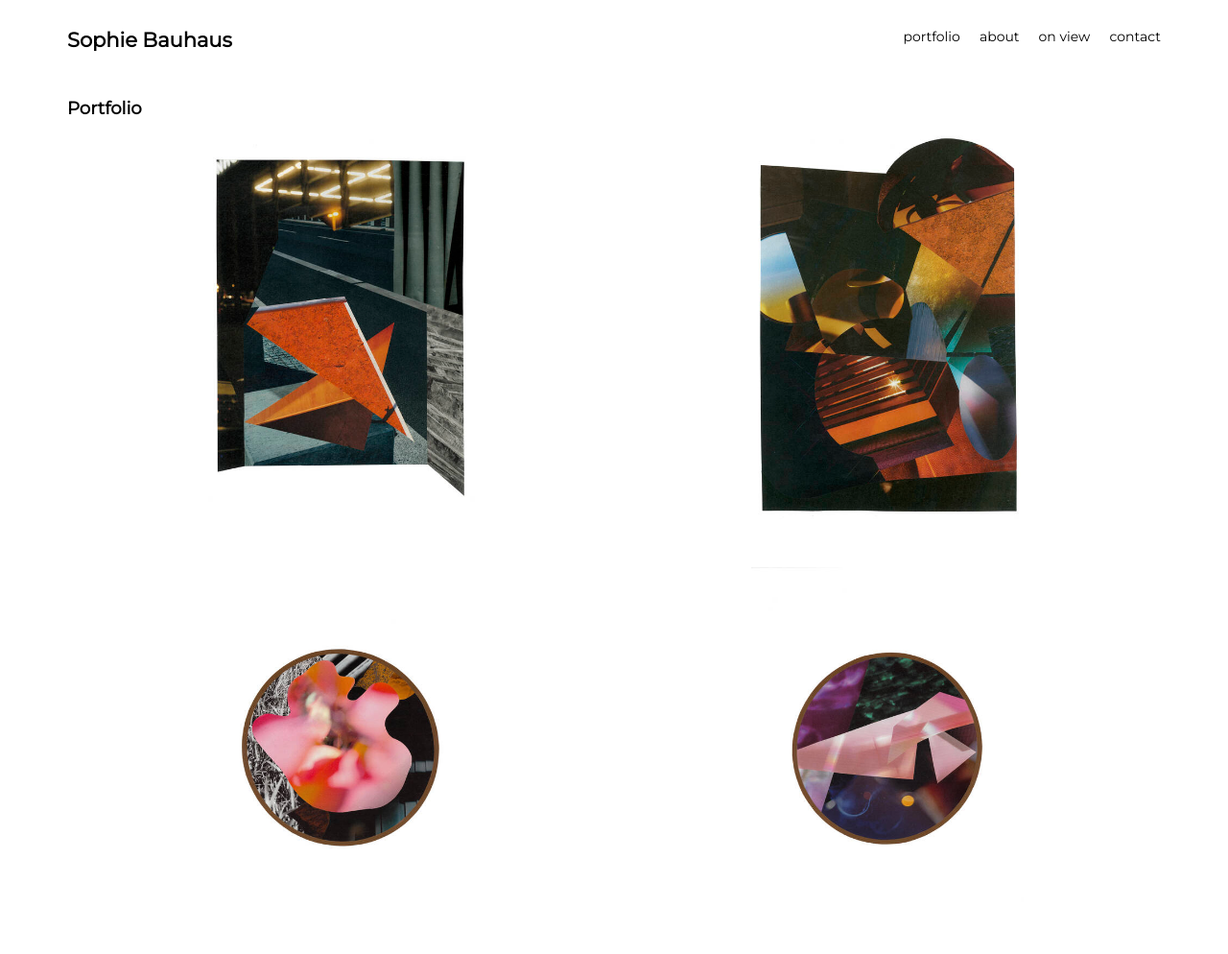
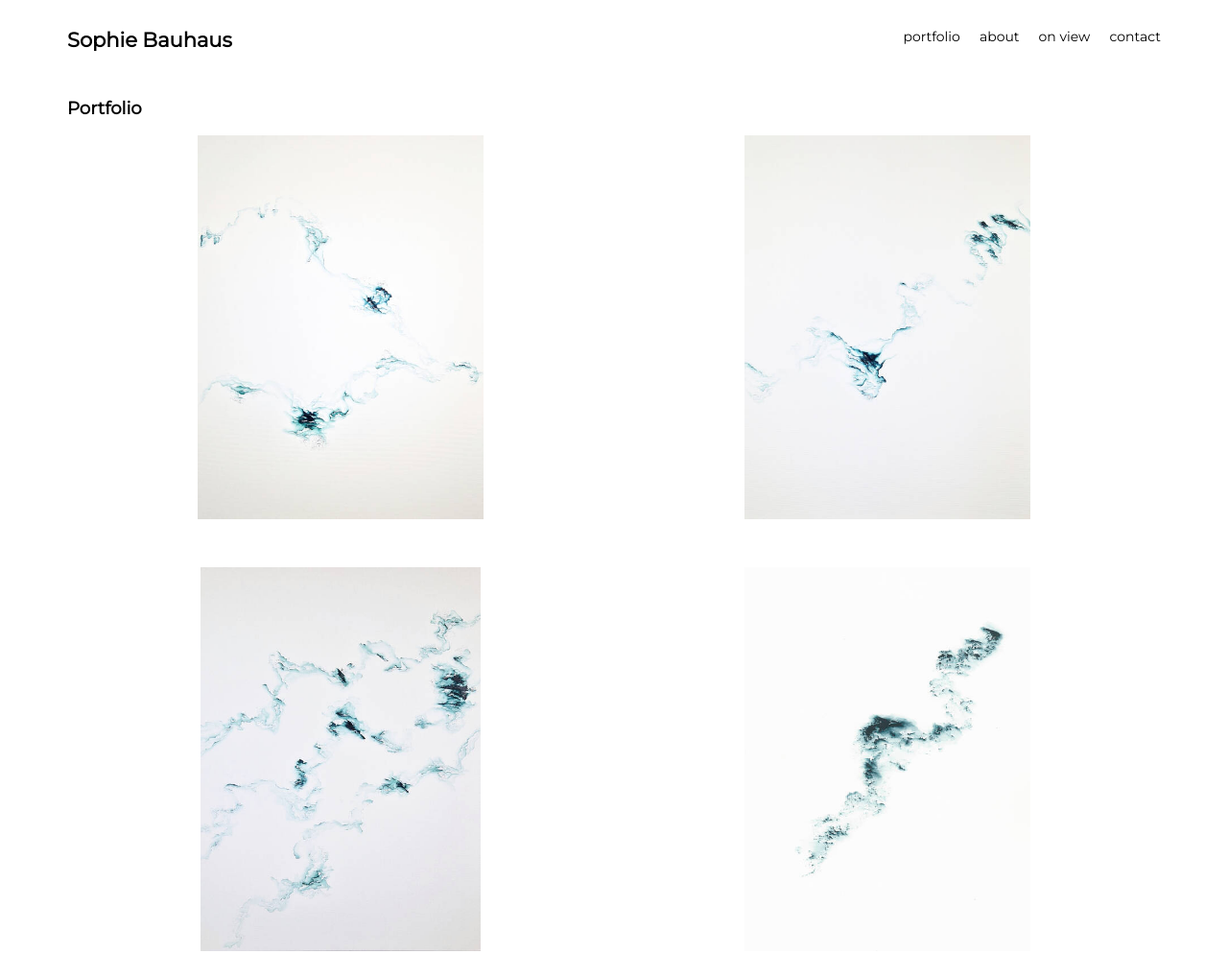
Before and after one commit to luddwichr/artbauhauss, a plain HTML site: page index.html in a window 1280 px wide. Shown: the top 994 px of the page at 96% size. Drawn offline with Linux system fonts and the light colour scheme.

Commit message:
add new images

```diff
--- a/index.html
+++ b/index.html
@@ -63,17 +63,20 @@
                 <h2>About</h2>
                 <div id="about-content" class="row">
                     <div id="about-me" class="column">
-                        In my work I am concerned with questions of control and transformation.
-                        I am interested in the dynamic between the desire to determine the outcome of a process and the
-                        inability to decide upon certain results.
+                        <span>
+                        In her work Sophie Bauhaus is concerned with questions of control and transformation.
+                        She is interested in the dynamics between the desire to determine the outcome of a process and the inability to decide upon certain results.
                         Holding on to existing structures opposes change and transformation.
-                        Both on the individual and personal level, as well as on the societal level, we are subjects to
-                        change
-                        and transformation constantly.
-                        On both levels there is an ongoing conflict between forces that try to remain in existing
-                        realities, and
-                        forces that are willing to take risks in order to advance.
-                        Surrendering to this fact and the engagement in this reality form the core of my creative work.
+                        Both on the individual and personal level, as well as on the societal level, everybody and everything is subject to change and transformation constantly.
+                        On both levels there is an ongoing conflict between forces that try to remain in existing realities, and forces that are willing to take risks in order to advance.
+                        Surrendering to this fact and the engagement in this reality form the core of her creative work.
+                        </span>
+                        <p>
+                        Sophie Bauhaus is looking at experiences made in a society,which is still dominated by this conflict between forces committed to avoid change and forces that seek to improve the situation of the disadvantaged.
+                        More specifically, she is looking at the painful confrontation with patriarchal society from a feminist perspective.
+                        In her current series she is working on the visualisation of emotions and anxieties, to explore how they look like and what forms and colours they take.
+                        And also to find out how a better place could look like.
+                        </p>
                     </div>
                     <div id="portrait-loader" class="loader-container">
                         <div class="loader"></div>
--- a/main.js
+++ b/main.js
@@ -1,4 +1,94 @@
 const galleryItems = [
+	{
+		title: 'This is What You Loose #8',
+		size: '80x60 cm',
+		style: 'oil on canvas',
+		description: '',
+		year: 2023,
+		image_path: 'sophiebauhaus_thisiswhatyouloose8-2.jpg',
+		sold: false
+	},
+	{
+		title: 'This is What You Loose #8',
+		size: '80x60 cm',
+		style: 'oil on canvas',
+		description: '',
+		year: 2023,
+		image_path: 'sophiebauhaus_thisiswhatyouloose8-1.jpg',
+		sold: false
+	},
+	{
+		title: 'This is What You Loose #7',
+		size: '80x60 cm',
+		style: 'oil on canvas',
+		description: '',
+		year: 2023,
+		image_path: 'sophiebauhaus_thisiswhatyouloose7.jpg',
+		sold: false
+	},
+	{
+		title: 'This is What You Loose #1',
+		size: '40x30 cm',
+		style: 'oil on paper',
+		description: '',
+		year: 2022,
+		image_path: 'sophiebauhaus_thisiswhatyouloose1.jpg',
+		sold: false
+	},
+	{
+		title: 'This is What You Loose #2',
+		size: '40x30 cm',
+		style: 'oil on paper',
+		description: '',
+		year: 2022,
+		image_path: 'sophiebauhaus_thisiswhatyouloose2.jpg',
+		sold: false
+	},
+	{
+		title: 'This is What You Loose #3',
+		size: '40x30 cm',
+		style: 'oil on paper',
+		description: '',
+		year: 2022,
+		image_path: 'sophiebauhaus_thisiswhatyouloose3.jpg',
+		sold: true
+	},
+	{
+		title: 'This is What You Loose #5',
+		size: '40x30 cm',
+		style: 'oil on paper',
+		description: '',
+		year: 2022,
+		image_path: 'sophiebauhaus_thisiswhatyouloose5.jpg',
+		sold: true
+	},
+	{
+		title: 'This is What You Loose #6',
+		size: '40x30 cm',
+		style: 'oil on paper',
+		description: '',
+		year: 2022,
+		image_path: 'sophiebauhaus_thisiswhatyouloose6.jpg',
+		sold: true
+	},
+	{
+		title: 'This is What You Loose #4',
+		size: '40x30 cm',
+		style: 'oil on paper',
+		description: '',
+		year: 2022,
+		image_path: 'sophiebauhaus_thisiswhatyouloose4.jpg',
+		sold: false
+	},
+	{
+		title: 'Falling Endlessly #1',
+		size: '40x30 cm',
+		style: 'oil on paper',
+		description: '',
+		year: 2022,
+		image_path: 'sophiebauhaus_fallingendlessly1.jpg',
+		sold: false
+	},
 	{
         title: 'Light #1',
         size: '42x29.7 cm',
@@ -123,69 +213,6 @@ const galleryItems = [
 		description: '',
 		year: 2020,
 		image_path: 'sophiebauhaus_lostinspace2.jpg',
-		sold: false
-	},
-	{
-		title: 'This is What You Loose #1',
-		size: '40x30 cm',
-		style: 'oil on paper',
-		description: '',
-		year: 2022,
-		image_path: 'sophiebauhaus_thisiswhatyouloose1.jpg',
-		sold: false
-	},
-	{
-		title: 'This is What You Loose #2',
-		size: '40x30 cm',
-		style: 'oil on paper',
-		description: '',
-		year: 2022,
-		image_path: 'sophiebauhaus_thisiswhatyouloose2.jpg',
-		sold: false
-	},
-	{
-		title: 'This is What You Loose #3',
-		size: '40x30 cm',
-		style: 'oil on paper',
-		description: '',
-		year: 2022,
-		image_path: 'sophiebauhaus_thisiswhatyouloose3.jpg',
-		sold: false
-	},
-	{
-		title: 'This is What You Loose #4',
-		size: '40x30 cm',
-		style: 'oil on paper',
-		description: '',
-		year: 2022,
-		image_path: 'sophiebauhaus_thisiswhatyouloose4.jpg',
-		sold: false
-	},
-	{
-		title: 'This is What You Loose #5',
-		size: '40x30 cm',
-		style: 'oil on paper',
-		description: '',
-		year: 2022,
-		image_path: 'sophiebauhaus_thisiswhatyouloose5.jpg',
-		sold: true
-	},
-	{
-		title: 'This is What You Loose #6',
-		size: '40x30 cm',
-		style: 'oil on paper',
-		description: '',
-		year: 2022,
-		image_path: 'sophiebauhaus_thisiswhatyouloose6.jpg',
-		sold: true
-	},
-	{
-		title: 'Falling Endlessly #1',
-		size: '40x30 cm',
-		style: 'oil on paper',
-		description: '',
-		year: 2022,
-		image_path: 'sophiebauhaus_fallingendlessly1.jpg',
 		sold: false
 	},
 	{
```
Also changed, not shown: images/large/sophiebauhaus_thisiswhatyouloose7.jpg (added), images/large/sophiebauhaus_thisiswhatyouloose8-1.jpg (added), images/large/sophiebauhaus_thisiswhatyouloose8-2.jpg (added), images/medium/sophiebauhaus_thisiswhatyouloose7.jpg (added), images/medium/sophiebauhaus_thisiswhatyouloose8-1.jpg (added), images/medium/sophiebauhaus_thisiswhatyouloose8-2.jpg (added), images/small/sophiebauhaus_thisiswhatyouloose7.jpg (added), images/small/sophiebauhaus_thisiswhatyouloose8-1.jpg (added), images/small/sophiebauhaus_thisiswhatyouloose8-2.jpg (added).
